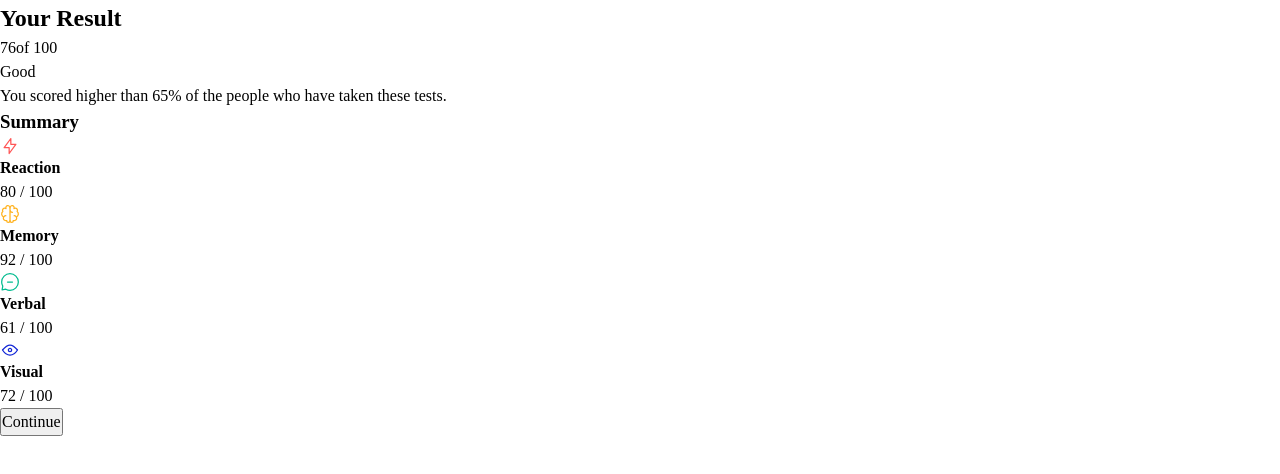
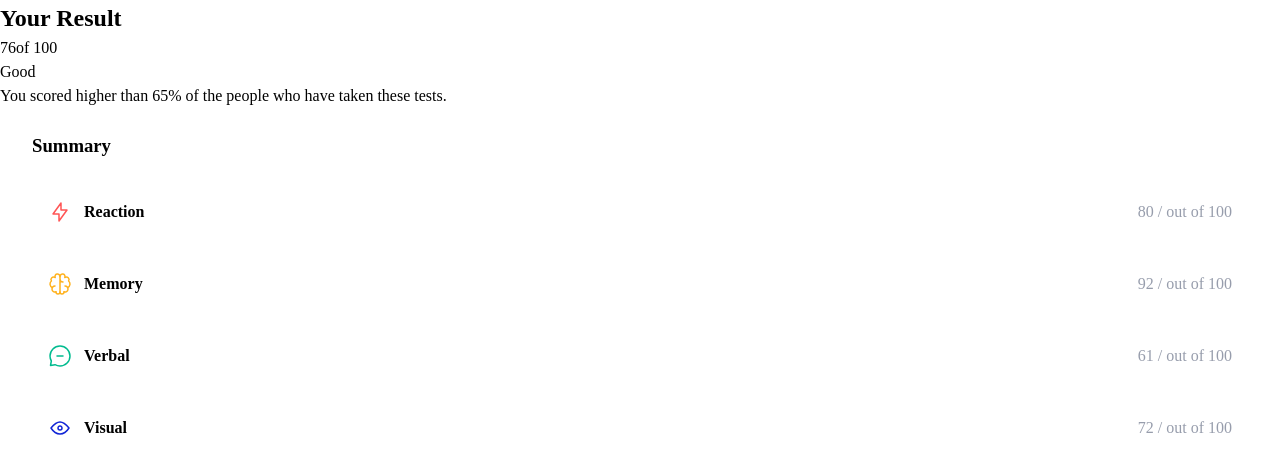
Before and after one commit to KirativeWD/results-summary, a React (Vite) app: page / in a window 1280 px wide. Shown: the top 474 px of the page. Built offline with nearby package versions, Linux system fonts and the light colour scheme.

Commit message:
Created css for Summary component; updated classNames

```diff
--- a/src/components/Summary.jsx
+++ b/src/components/Summary.jsx
@@ -1,20 +1,26 @@
 import React from "react";
+import "./css/Summary.css";
 
 function Summary({ summaryData }) {
 
     return (
-        <section>
-            <h3>Summary</h3>
+        <section className="summary">
+            <h3 className="clr-brand">Summary</h3>
             <ul>
                 {summaryData.map(data => {
                     return (
-                        <li>
-                            <div>
+                        <li style={{ background: data.background }}>
+                            <div className="summary__category">
                                 <img src={data.icon} alt="" />
-                                <h4>{data.category}</h4>
+                                <h4 style={{ color: data.color }}>{data.category}</h4>
                             </div>
                             <div>
-                                <span>{data.score} / 100</span>
+                                <span className="summary__score fw-bold">
+                                    <span className="clr-brand">{data.score} </span>
+                                    <span aria-hidden="true">/ </span>
+                                    <span className="sr-only">out of </span>
+                                    100
+                                </span>
                             </div>
                         </li>
                     )
--- /dev/null
+++ b/src/components/css/Summary.css
@@ -0,0 +1,37 @@
+.summary {
+    padding: 1.5rem 2rem;
+}
+
+h3 {
+    margin-bottom: 1.5rem;
+}
+
+li {
+    padding: 1rem;
+    display: flex;
+    flex-wrap: wrap;
+    gap: 1rem;
+    justify-content: space-between;
+    margin-bottom: 1rem;
+    border-radius: 0.5rem;
+}
+
+.summary__category {
+    display: flex;
+    gap: 0.75rem;
+}
+
+.summary__score {
+    color: hsla(224 30% 27% / 0.5)
+}
+
+button {
+    width: 100%;
+    padding-block: 1rem;
+    border-radius: 100vw;
+    border: 0;
+    background: var(--clr-brand-dark);
+    color: white;
+    margin-block: 1rem;
+    cursor: pointer;
+}
```
